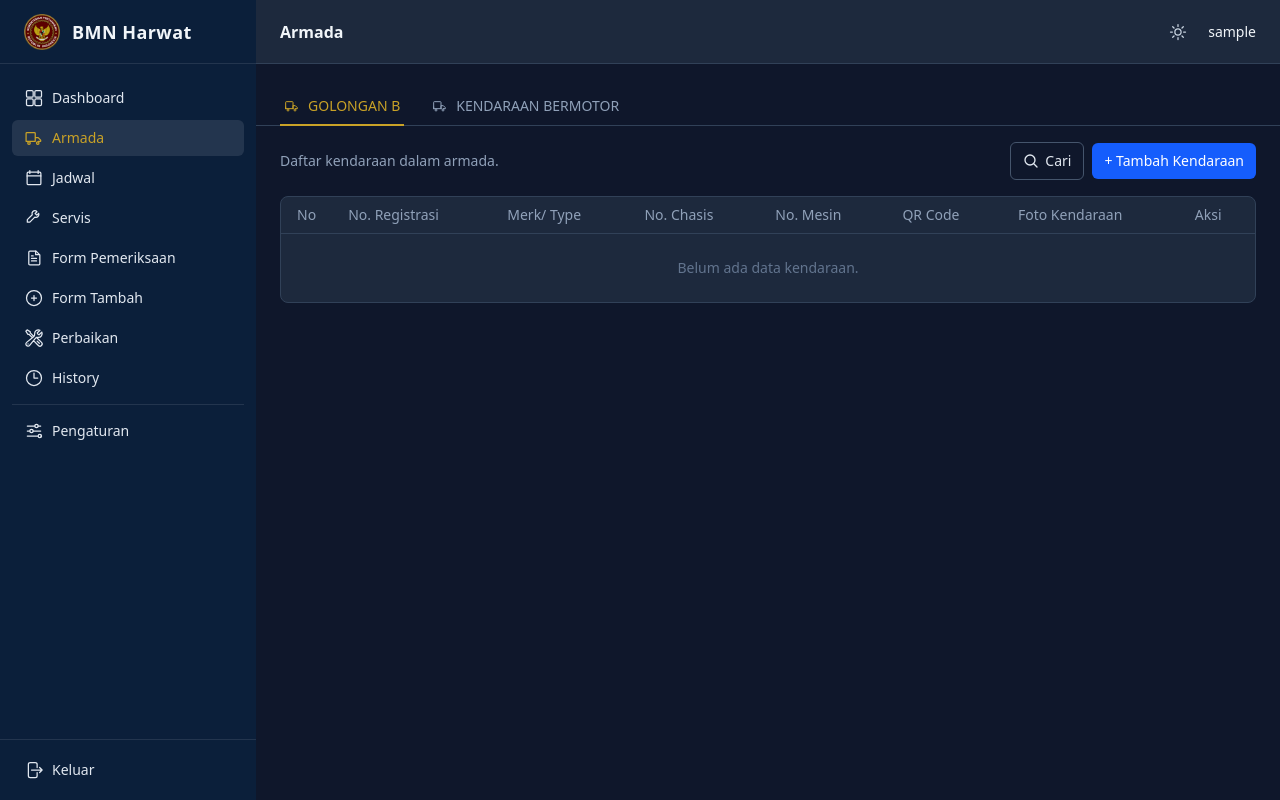
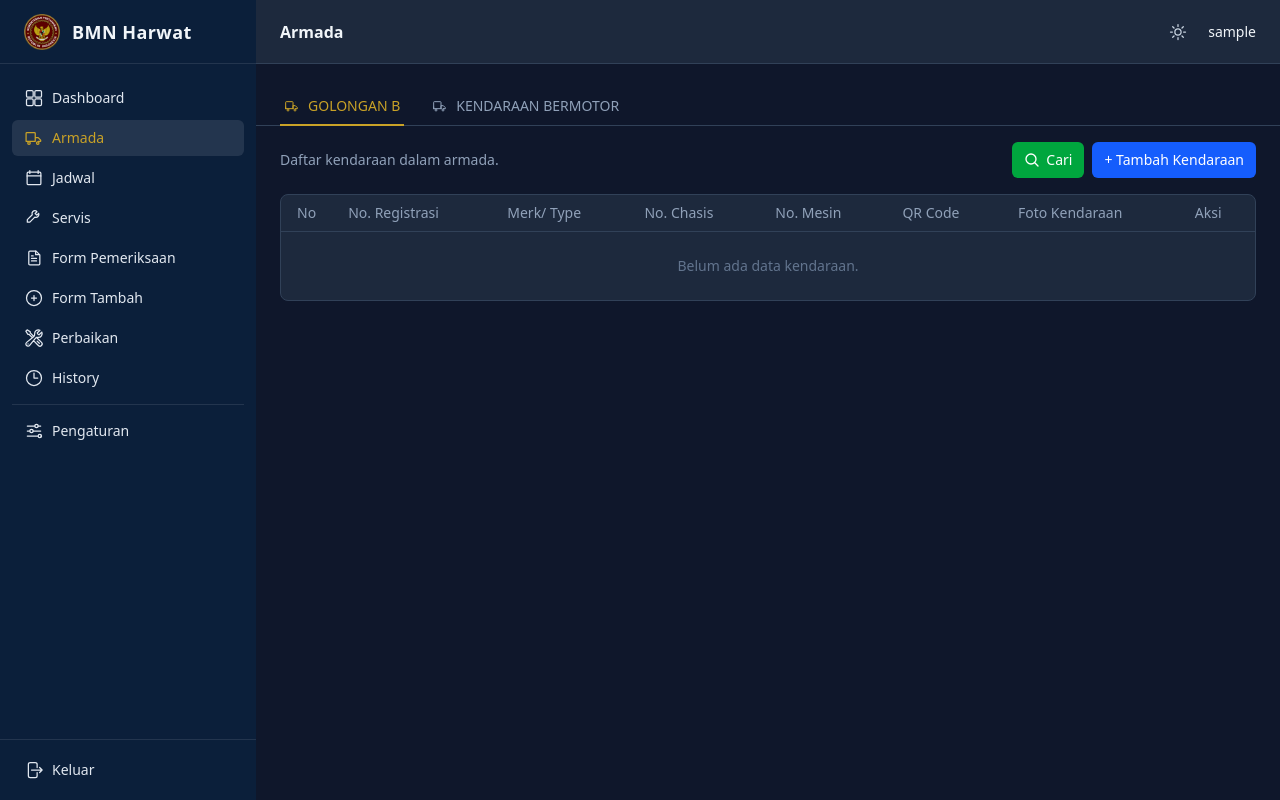
Before and after one commit to nice9uy/harwat_project, a Django app: page /armada/ in a window 1280 px wide. Run offline with Django 5.2, Linux system fonts and the light colour scheme; the visitor is signed in with stand-in values (Sample User, id 1); data that the repository does not hold is empty; style sheets or scripts are compiled from the project's sources; some libraries are stand-ins or nearby versions.

Commit message:
Armada: green Cari button
Co-Authored-By: Claude Opus 5.5 <noreply@anthropic.com>

```diff
--- a/templates/fleet/vehicle_list.html
+++ b/templates/fleet/vehicle_list.html
@@ -26,7 +26,7 @@
                 hx-get="{% url 'fleet:vehicle_search' %}"
                 hx-target="#vehicle-modal-body"
                 hx-swap="innerHTML"
-                class="inline-flex items-center gap-1.5 rounded-md border border-slate-300 dark:border-slate-600 px-3 py-2 text-sm font-medium text-slate-700 dark:text-slate-200 hover:bg-slate-100 dark:hover:bg-slate-800">
+                class="inline-flex items-center gap-1.5 rounded-md bg-green-600 px-3 py-2 text-sm font-medium text-white hover:bg-green-700 focus:outline-none focus:ring-2 focus:ring-gold/50">
             <svg class="h-4 w-4" fill="none" viewBox="0 0 24 24" stroke="currentColor" stroke-width="2"><path stroke-linecap="round" stroke-linejoin="round" d="m21 21-5.197-5.197m0 0A7.5 7.5 0 1 0 5.196 5.196a7.5 7.5 0 0 0 10.607 10.607Z" /></svg>
             Cari
         </button>
```
